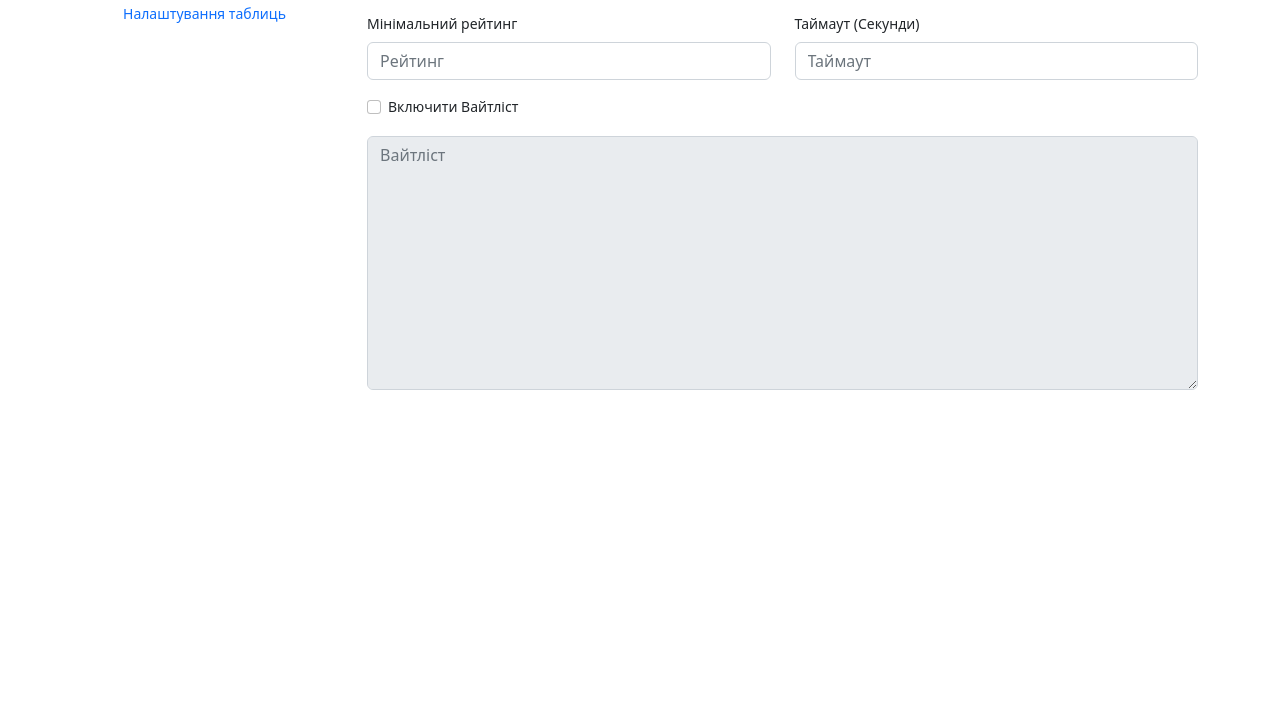
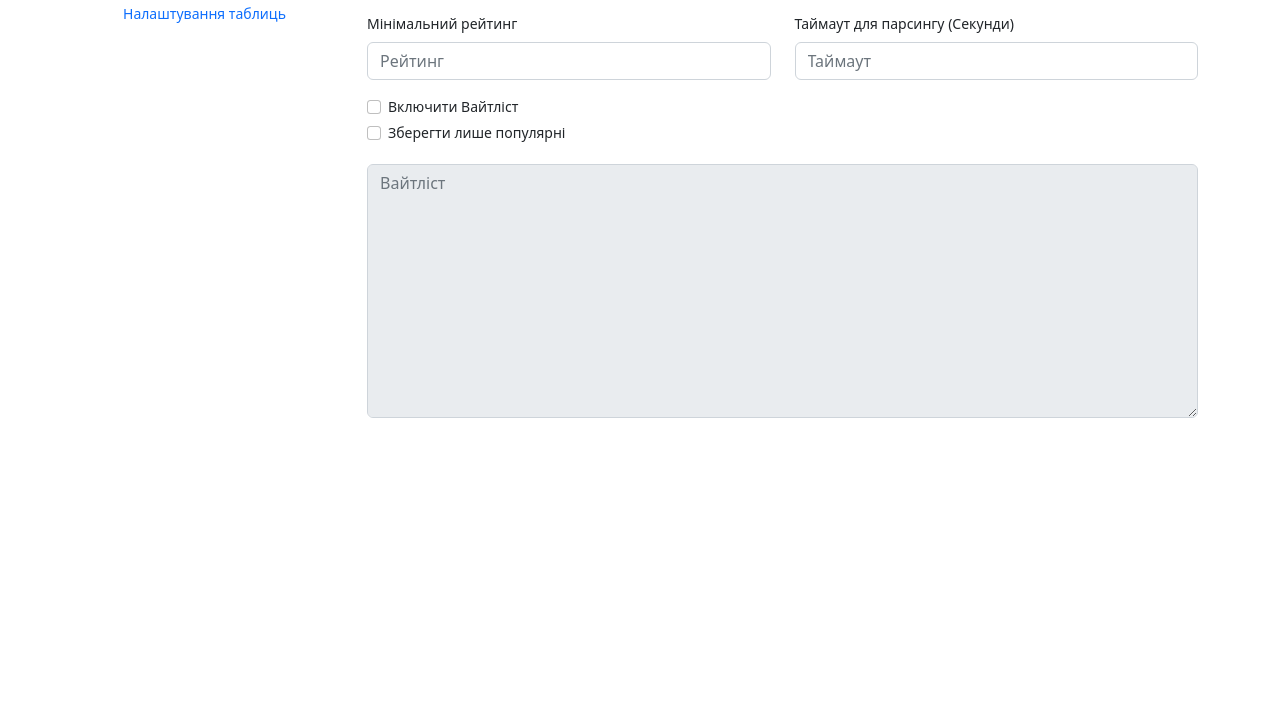
Before and after one commit to alchemycat/Taobao-Chrome-Extension, a browser extension: page options/options.html in a window 1280 px wide. Shown: the part 92-800 px from the top of the page. Drawn offline with nearby package versions, Linux system fonts and the light colour scheme.

Commit message:
добавил правило для сохранения данных при парсинге, также добавил поиск некоторых данных

```diff
--- a/options/js/inputs.js
+++ b/options/js/inputs.js
@@ -2,19 +2,22 @@ async function inputs(
   inputRatingSelector,
   timeoutSelector,
   whitelistSelector,
-  whitelistCheckboxSelector
+  whitelistCheckboxSelector,
+  popularCheckboxSelector
 ) {
   //Пошук елементів
   const inputRating = document.querySelector(inputRatingSelector),
     timeoutInput = document.querySelector(timeoutSelector),
     whitelist = document.querySelector(whitelistSelector),
-    whitelistCheckbox = document.querySelector(whitelistCheckboxSelector);
+    whitelistCheckbox = document.querySelector(whitelistCheckboxSelector),
+    popularCheckbox = document.querySelector(popularCheckboxSelector);
 
   //забираємо дані зі storage
   let minimalRating = await getStorageData("minimalRating");
   let whitelistValue = await getStorageData("whitelist");
-  let isChecked = await getStorageData("whitelistChecked");
   let timeout = await getStorageData("timeout");
+  let isWhitelistChecked = await getStorageData("whitelistChecked");
+  let isPopularChecked = await getStorageData("popularChecked");
 
   //Встановлюємо мінімальний рейтинг
   if (minimalRating) {
@@ -26,10 +29,15 @@ async function inputs(
   }
 
   //активуємо textarea або додаємо disabled
-  if (isChecked) {
-    whitelistCheckbox.checked = isChecked;
+  if (isWhitelistChecked) {
+    whitelistCheckbox.checked = isWhitelistChecked;
   } else {
     whitelist.setAttribute("disabled", true);
+  }
+
+  //стан для чекбокса зберігати популярні
+  if (isPopularChecked) {
+    popularCheckbox.checked = isPopularChecked;
   }
 
   //додаємо значення для вайтліста
@@ -67,6 +75,10 @@ async function inputs(
     chrome.storage.local.set({ whitelistChecked: whitelistCheckbox.checked });
   });
 
+  popularCheckbox.addEventListener("change", () => {
+    chrome.storage.local.set({ popularChecked: popularCheckbox.checked });
+  });
+
   whitelist.addEventListener("input", () => {
     if (/\ /.test(whitelist.value)) {
       //додаємо \n для нового значення
--- a/options/options.html
+++ b/options/options.html
@@ -28,7 +28,7 @@
                 role="tab"
                 aria-selected="true"
               >
-                Критерії фільтрації
+                Основні налаштування
               </button>
               <button
                 class="nav-link"
@@ -49,11 +49,11 @@
                 aria-labelledby="v-pills-home-tab"
                 tabindex="0"
               >
-                <h2 class="settings__header">Критерії фільтрації</h2>
+                <h2 class="settings__header">Основні налаштування</h2>
                 <hr />
-                <div class="row">
+                <div class="row mb-3">
                   <div class="col">
-                    <div class="mb-3">
+                    <div>
                       <label for="mrg" class="form-label"
                         >Мінімальний рейтинг</label
                       >
@@ -66,9 +66,9 @@
                     </div>
                   </div>
                   <div class="col">
-                    <div class="mb-3">
+                    <div>
                       <label for="timeout" class="form-label"
-                        >Таймаут (Секунди)</label
+                        >Таймаут для парсингу (Секунди)</label
                       >
                       <input
                         type="text"
@@ -79,9 +79,9 @@
                     </div>
                   </div>
                 </div>
-
-                <div class="wl">
-                  <div class="mb-3 form-check">
+                <div class="row mb-3">
+                  <div class="col">
+                    <div class="form-check">
                       <input
                         type="checkbox"
                         class="form-check-input"
@@ -91,6 +91,19 @@
                         >Включити Вайтліст</label
                       >
                     </div>
+                    <div class="form-check">
+                      <input
+                        type="checkbox"
+                        class="form-check-input"
+                        id="popularCheckbox"
+                      />
+                      <label class="form-check-label" for="popularCheckbox"
+                        >Зберегти лише популярні</label
+                      >
+                    </div>
+                  </div>
+                </div>
+                <div class="row">
                   <div class="input-group mb-3">
                     <textarea
                       class="form-control"
@@ -101,6 +114,9 @@
                     ></textarea>
                   </div>
                 </div>
+                <!-- <div class="wl"> -->
+
+                <!-- </div> -->
               </div>
               <div
                 class="tab-pane fade"
--- a/options/options.js
+++ b/options/options.js
@@ -3,7 +3,13 @@ window.onload = () => {
     //Активуємо таби
     tabs(".nav-link", ".tab-pane");
     //забираємо дані зі storage про те чи потрібно використовувати whitelist якщо вони там вже є
-    inputs("#mrg", "#timeout", "#whitelist", "#whitelistCheckbox");
+    inputs(
+      "#mrg",
+      "#timeout",
+      "#whitelist",
+      "#whitelistCheckbox",
+      "#popularCheckbox"
+    );
     //Встановлюємо хоткеї
     hotkeys("#hotkey", "#hotletter");
     //Таблиці
```
Also changed, not shown: scraper/scraper.js (+30 -4 lines). Lines whose indentation alone changed are shown as unchanged.
